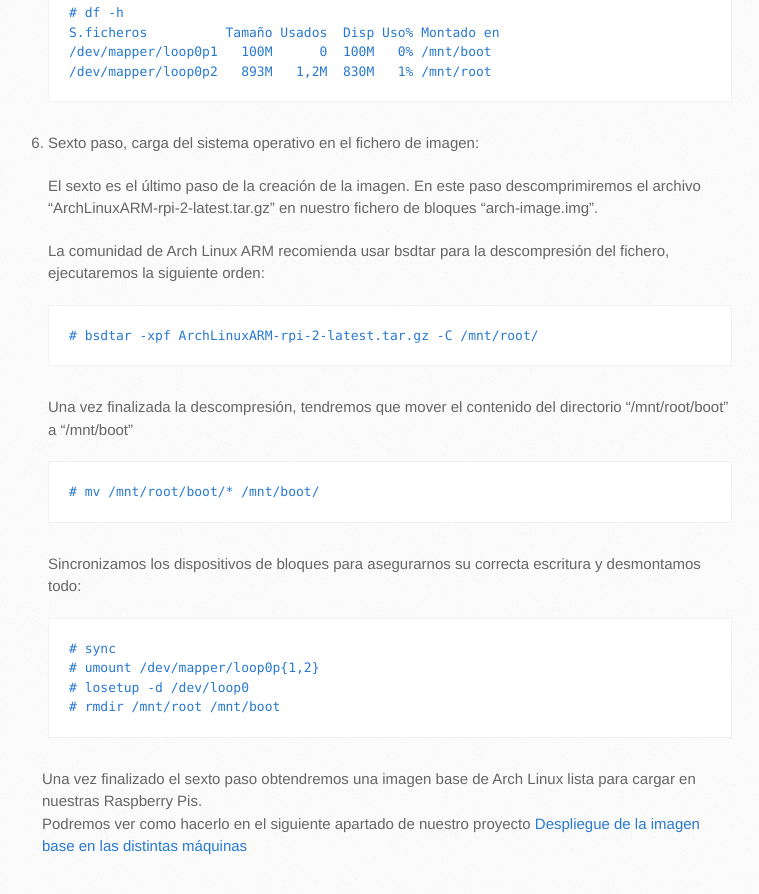
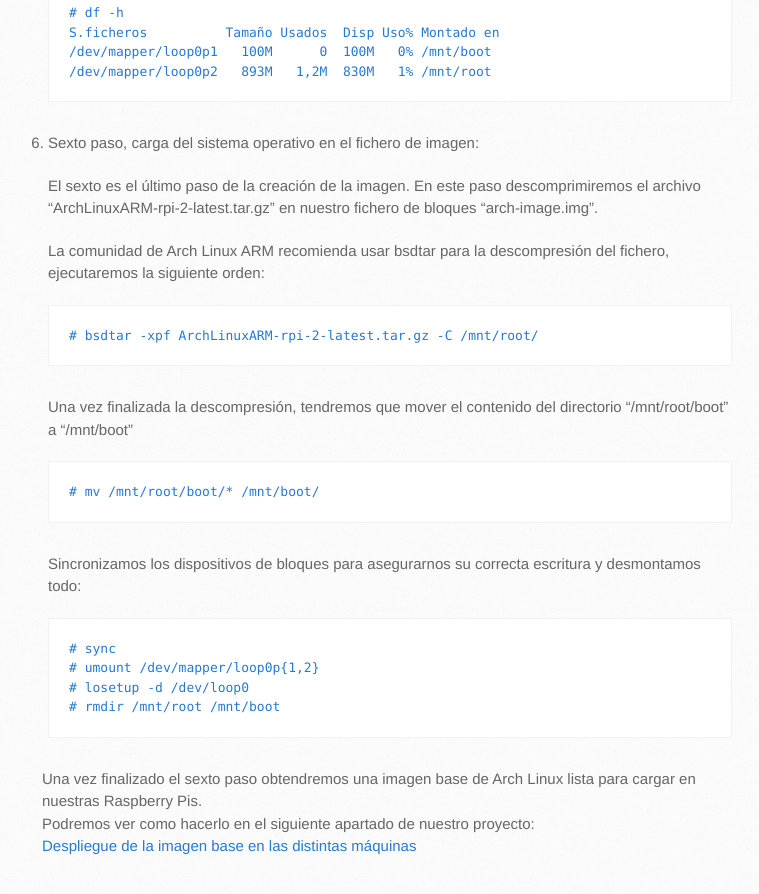
Before and after one commit to dpalomar/cluster_raspberrypi, a Jekyll site: the page built from imagen_base.md, in a window 1280 px wide and 900 px high, scrolled down 4564 px. Shown: the top 894 px of the window, without its empty margins (128-887 px from the left). Built offline with Jekyll 4.4.1, drawn with Linux system fonts in a browser that asks for light colours.

Commit message:
Correcciones rápidas

```diff
--- a/imagen_base.md
+++ b/imagen_base.md
@@ -206,4 +206,5 @@
 
 
 Una vez finalizado el sexto paso obtendremos una imagen base de Arch Linux lista para cargar en nuestras Raspberry Pis.
-Podremos ver como hacerlo en el siguiente apartado de nuestro proyecto [Despliegue de la imagen base en las distintas máquinas](instalacion)
+Podremos ver como hacerlo en el siguiente apartado de nuestro proyecto:
+[Despliegue de la imagen base en las distintas máquinas](instalacion)
```
